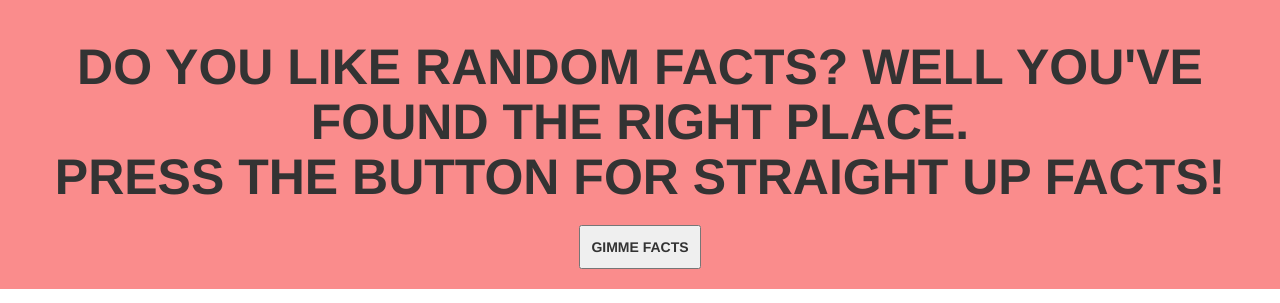
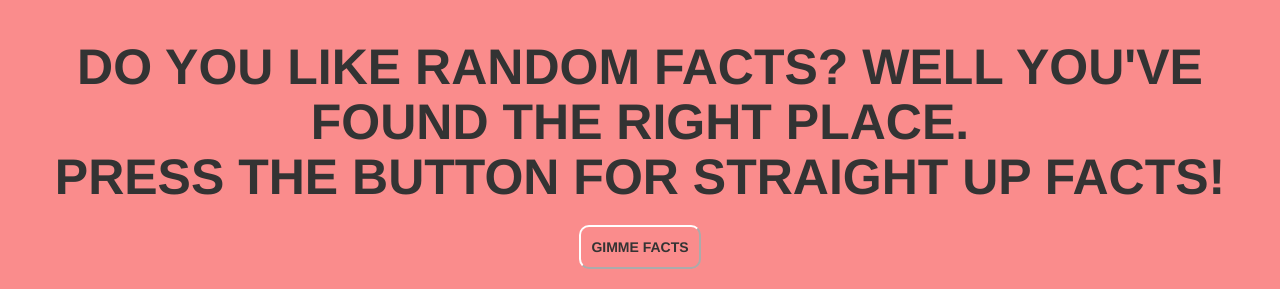
Before and after one commit to IvanHamou/JS-GruppProjekt, a plain HTML site: page index.html in a window 1280 px wide. Shown: the top 303 px of the page. Drawn offline with nearby package versions, Linux system fonts and the light colour scheme.

Commit message:
Styled button a bit, couldn't resist.

```diff
--- a/style.css
+++ b/style.css
@@ -14,6 +14,20 @@ H1 {
   font-weight: 800;
 }
 
+button {
+  padding: 10px;
+  margin-bottom: 10px;
+  font-weight: 600;
+  background-color: inherit;
+  border-radius: 10px;
+  border-color: white;
+}
+
+h2 {
+  text-align: center;
+  font-size: 900 px;
+}
+
 footer {
   bottom: 0px;
   position: fixed;
@@ -21,11 +35,3 @@ footer {
   text-align: center;
   visibility: visible;
 }
-button {
-  padding: 10px;
-  margin-bottom: 10px;
-  font-weight: 600;
-}
-h2 {
-  text-align: center;
-}
```
